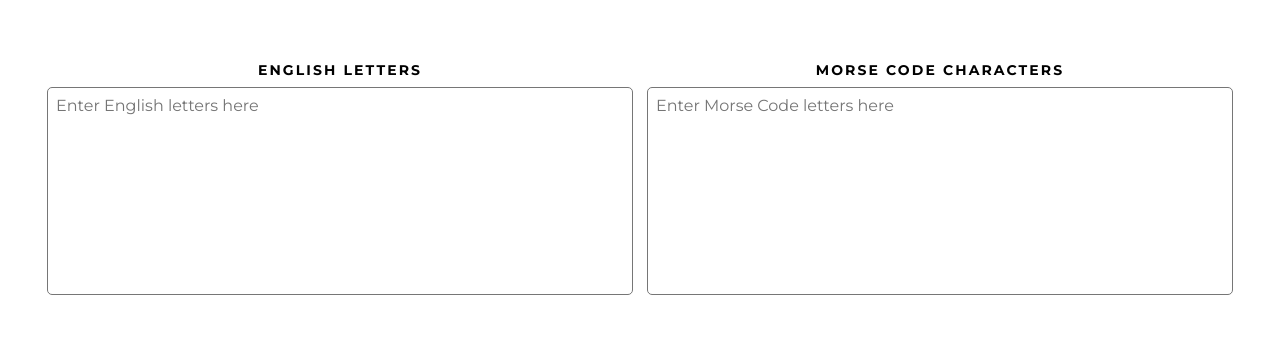
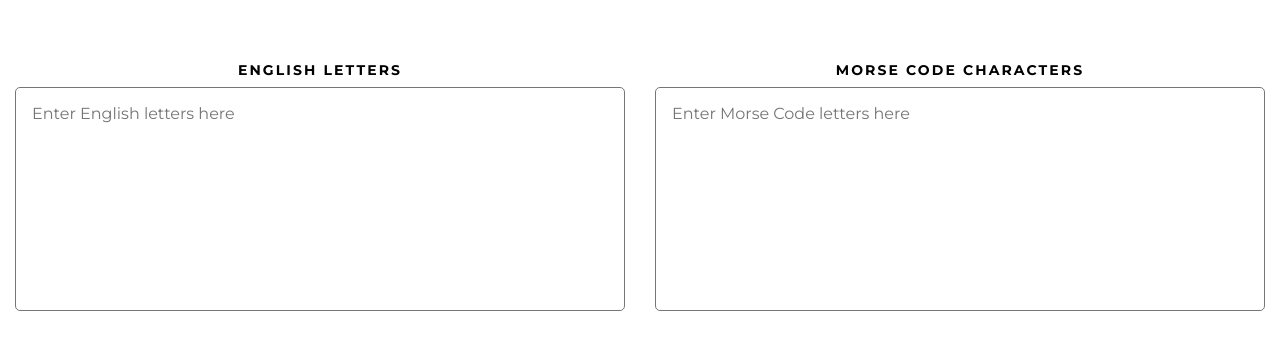
Before and after one commit to kvtrice/morse-code-translator, a website: page index.html in a window 1280 px wide. Shown: the part 150-500 px from the top of the page. Drawn offline with Linux system fonts and the light colour scheme.

Commit message:
Adds gap between translator text boxes

```diff
--- a/scss/style.scss
+++ b/scss/style.scss
@@ -25,7 +25,8 @@
 		@include m.flex-center;
 		width: 100%;
 		margin: 0 auto;
-		max-width: 1200px;
+		max-width: 1300px;
+		gap: 1rem;
 
 		@include m.mobile-media-query {
 			flex-direction: column;
@@ -48,9 +49,9 @@
 			}
 
 			&__input {
-				padding: 0.5rem;
+				padding: 1rem;
 				resize: none;
-				width: calc(100% - 2rem);
+				width: calc(100% - 3rem);
 				border-radius: 5px;
 				font-family: v.$primary-font;
 				color: gray;
```
Also changed, not shown: css/style.css, 1 other file.
